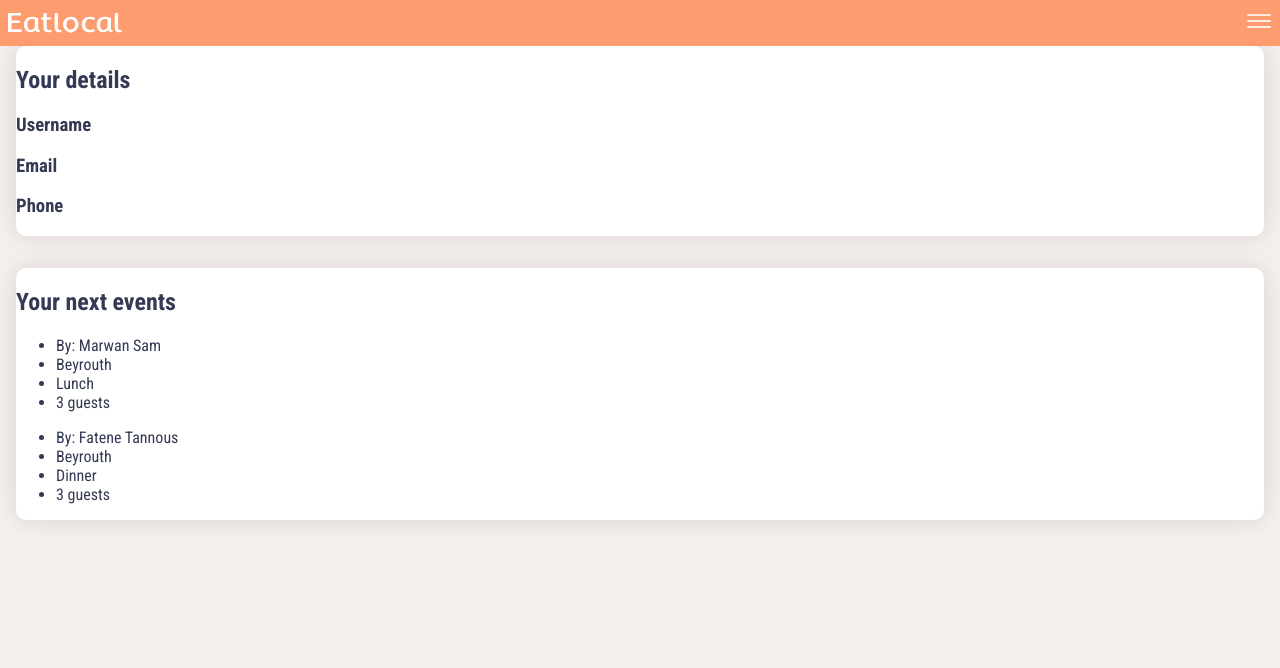
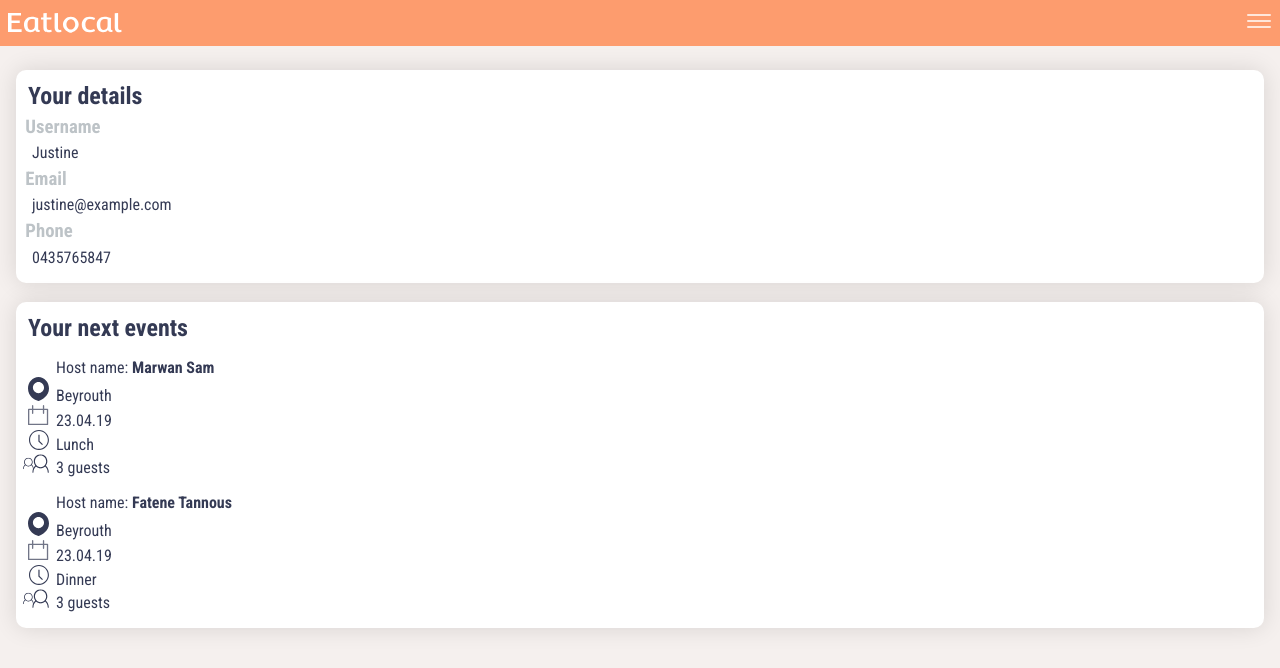
Before and after one commit to justinezahiri/eatlocal, a React (Create React App) app in the folder client/: page /profile in a window 1280 px wide. Shown: the top 668 px of the page. Built offline with nearby package versions, Linux system fonts and the light colour scheme.

Commit message:
implemented profile page integration

```diff
--- a/client/src/App.js
+++ b/client/src/App.js
@@ -11,6 +11,7 @@ import Profile from "./components/Profile.js";
 import Search from "./components/Search.js";
 import EventsList from "./components/EventsList.js";
 import EventDetail from "./components/EventDetail.js";
+import Recap from "./components/Recap.js";
 import Sent from "./components/Sent.js";
 
 class App extends Component {
@@ -50,6 +51,7 @@ class App extends Component {
               <Route exact path="/search" component={Search} />
               <Route exact path="/results" component={EventsList} />
               <Route exact path="/eventdetail" component={EventDetail} />
+              <Route exact path="/confirm" component={Recap} />
               <Route exact path="/sent" component={Sent} />
             </Switch>
           </div>
--- a/client/src/App.scss
+++ b/client/src/App.scss
@@ -243,8 +243,6 @@ input {
 
   li {
     display: block;
-    ffloat: left;
-    ppadding: 1rem;
     position: relative;
     text-decoration: none;
     transition-duration: 0.5s;
@@ -556,6 +554,61 @@ input {
     border-radius: 10px;
     box-shadow: 0 0 23px 0 rgba(0, 0, 0, 0.12);
     background-color: #ffffff;
-    margin-bottom: 2em;
+    margin-bottom: 0.5em;
+    margin-top: 1.5em;
   }
+
+  h2 {
+    margin-top: 0.5em;
+    margin-bottom: 0.2em;
+    margin-left: 0.5em;
+  }
+
+  h3 {
+    color: $grisclair;
+    margin-top: 0.3em;
+    margin-bottom: 0.3em;
+    margin-left: 0.5em;
+  }
+
+  p {
+    margin-top: 0.3em;
+    margin-bottom: 0.3em;
+    margin-left: 1em;
+  }
+
+  p.last-info {
+    margin-bottom: 1em;
+  }
+
+  .reminder-card {
+    width: auto;
+    border-radius: 10px;
+    box-shadow: 0 0 23px 0 rgba(0, 0, 0, 0.12);
+    background-color: #ffffff;
+    margin-bottom: 1em;
+    margin-top: 0.7em;
+  }
+
+  li {
+    list-style: none;
+  }
+
+  li.city {
+    list-style-image: url("/images/pinicon.svg");
+  }
+
+  li.date {
+    list-style-image: url("/images/calendaricon.svg");
+  }
+
+  li.meal {
+    list-style-image: url("/images/clockicon.svg");
+  }
+
+  li.guests {
+    list-style-image: url("/images/travelersicon.svg");
+  }
+
+
 }
--- a/client/src/components/Profile.js
+++ b/client/src/components/Profile.js
@@ -11,23 +11,32 @@ class Profile extends Component {
             <div className="profile-card">
               <h2>Your details</h2>
               <h3>Username</h3>
+              <p>Justine</p>
               <h3>Email</h3>
+              <p>justine@example.com</p>
               <h3>Phone</h3>
+              <p className="last-info">0435765847</p>
             </div>
 
-            <div className="profile-card">
+            <div className="reminder-card">
               <h2>Your next events</h2>
               <ul>
-                <li>By: Marwan Sam</li>
-                <li>Beyrouth</li>
-                <li>Lunch</li>
-                <li>3 guests</li>
+                <li>
+                  Host name: <strong>Marwan Sam</strong>
+                </li>
+                <li className="city">Beyrouth</li>
+                <li className="date">23.04.19</li>
+                <li className="meal">Lunch</li>
+                <li className="guests">3 guests</li>
               </ul>
               <ul>
-                <li>By: Fatene Tannous</li>
-                <li>Beyrouth</li>
-                <li>Dinner</li>
-                <li>3 guests</li>
+                <li>
+                  Host name: <strong>Fatene Tannous</strong>
+                </li>
+                <li className="city">Beyrouth</li>
+                <li className="date">23.04.19</li>
+                <li className="meal">Dinner</li>
+                <li className="guests">3 guests</li>
               </ul>
             </div>
           </div>
--- /dev/null
+++ b/client/src/components/Recap.js
@@ -0,0 +1,20 @@
+import React, { Component } from "react";
+import Navbar from "./Navbar.js";
+
+class Recap extends Component {
+  render() {
+    return (
+      <div>
+        <Navbar />
+        <div className="page-content">
+          <div className="content">
+            <div className="card">your resa recap</div>
+          </div>
+        </div>
+        <p>vérifier les infos et confimer la résa</p>
+      </div>
+    );
+  }
+}
+
+export default Recap;
--- a/client/src/index.css
+++ b/client/src/index.css
@@ -14,3 +14,9 @@ body {
   margin: 0;
   font-family: 'Roboto Condensed', sans-serif;
 }
+
+/*TODO: find how to implement that font for titles
+@font-face {
+  font-family: 'Between3-Regular';
+  src: local('Between3-Regular'), url(./fonts/Between3-Regular.ttf) format('truetype');
+} */
```
Also changed, not shown: client/src/fonts/Between3-Regular.ttf (added).
